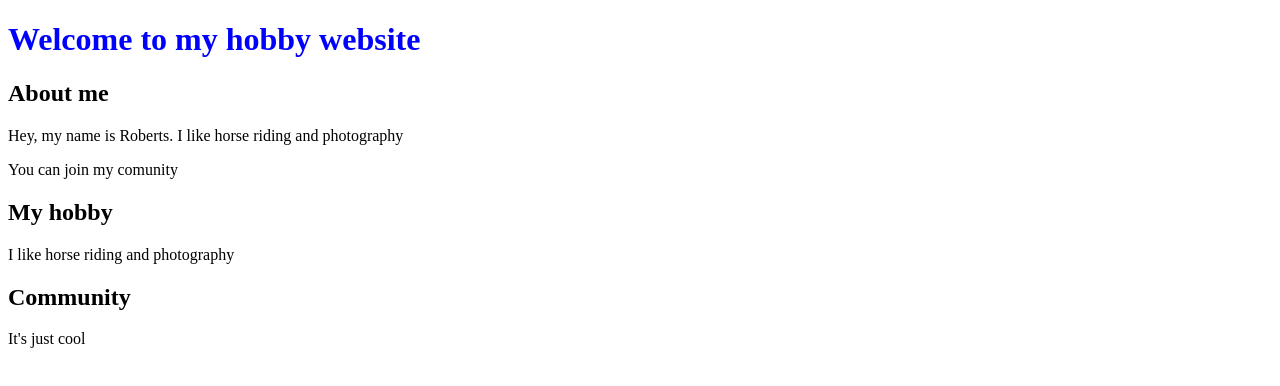
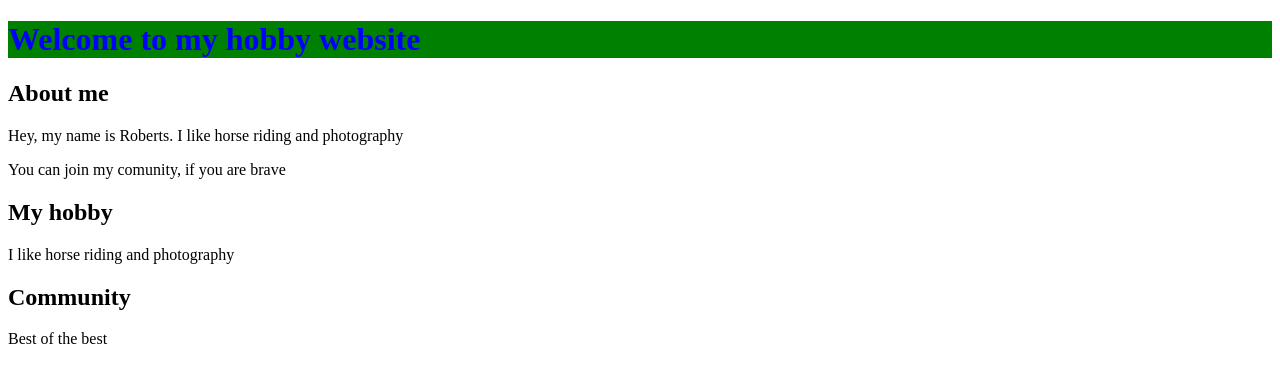
Before and after one commit to RobertsGoGo/my_second_web_page, a plain HTML site: page index.html in a window 1280 px wide. Drawn offline with Linux system fonts and the light colour scheme.

Commit message:
Update index.html

```diff
--- a/index.html
+++ b/index.html
@@ -7,16 +7,16 @@
 
 <body>
 
-<h1 style="color:blue;">Welcome to my hobby website</h1>
+<h1 style="color:blue;background-color:green;">Welcome to my hobby website</h1>
   <h2>About me</h2>
   <p>Hey, my name is Roberts. I like horse riding and photography</p>
-  <p>You can join my comunity</p>
+  <p>You can join my comunity, if you are brave</p>
 
   <h2>My hobby</h2>
   <p>I like horse riding and photography</p>
 
   <h2>Community</h2>
-  <p>It's just cool</p>
+  <p>Best of the best</p>
 
 </body>
 </html>
```
